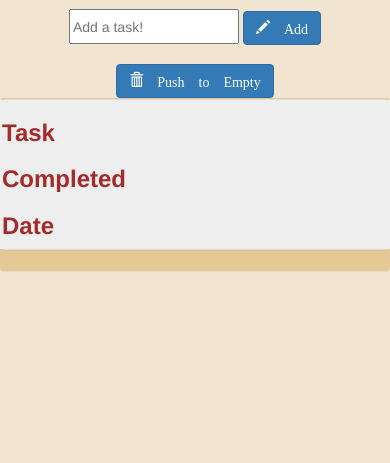
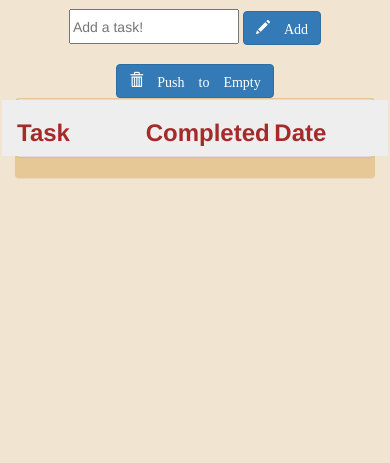
Before and after one commit to dmerk2/to-do-list, a PHP site: page / in a window 390 px wide. Shown: the part 381-844 px from the top of the page. Run offline with PHP 8.4, Linux system fonts and the light colour scheme; some libraries are stand-ins or nearby versions.

Commit message:
Finished Project

```diff
--- a/index.html
+++ b/index.html
@@ -9,12 +9,10 @@
 	<script src="js.js" type="text/javascript"></script>
 </head>
 <body>
+<div class="container">
   <div class="jumbotron">
-  <div class="container">
     <img src="http://filmenglish.files.wordpress.com/2012/02/to-do-list-title.png">
   </div>
-</div>
-
 	<div id="top">
 	<input placeholder="Add a task!" type="text" id="input"/>
 	<button id="btn" class="btn btn-primary"><i class="glyphicon glyphicon-pencil"> Add</i></button>
@@ -27,15 +25,19 @@
 		<div class="panel panel-default">
 			<div class="table">
 				<div class="row">
-    				<div class="col-md-4"><h3>Task</h3></div>
-    				<div class="col-md-4"><h3>Completed</h3></div>
-    				<div class="col-md-4"><h3>Date</h3></div>
+    				<div class="col-xs-4"><h3>Task</h3></div>
+    				<div class="col-xs-4"><h3>Completed</h3></div>
+    				<div class="col-xs-4"><h3>Date</h3></div>
     			</div>
 			</div>
 		  <div class="table" id="todoList">
 		</div>
 	  </div>
 	</div>
+  </div>
+</div>
+
+
 
 	    <!-- Where tasks are appended to -->
 
--- a/js.js
+++ b/js.js
@@ -26,9 +26,9 @@ $(document).ready(function(){
 		today = mm+'/'+dd+'/'+yyyy;
 		items = items + 1;
 	  	$("#todoList").append('<div class="row">'
-	  							 + '<div class="col-md-4"><h3>'+items + ". " + add+'</h3></div>'
-	  							 + '<div class="col-md-4"><button id="trash" class="glyphicon glyphicon-trash"></button></div>'
-	  							 + '<div class="col-md-4"><h4>'+today+'</h4></div>'
+	  							 + '<div class="col-xs-4"><h3>'+items + ". " + add+'</h3></div>'
+	  							 + '<div class="col-xs-4"><button id="trash" class="glyphicon glyphicon-trash"></button></div>'
+	  							 + '<div class="col-xs-4"><h4>'+today+'</h4></div>'
 	  						 +'</div>');
 
 
@@ -38,6 +38,10 @@ $(document).ready(function(){
  		$("#input").val("");
  	});
 
+ 	$(document).on('click', '#trash', function(){
+ 		$(this).closest("div.row").remove();
+ 		items = items - 1;
+ 	});
 });
 
 
```
Also changed, not shown: style.css (+0 -7 lines). Lines whose indentation alone changed are shown as unchanged.
